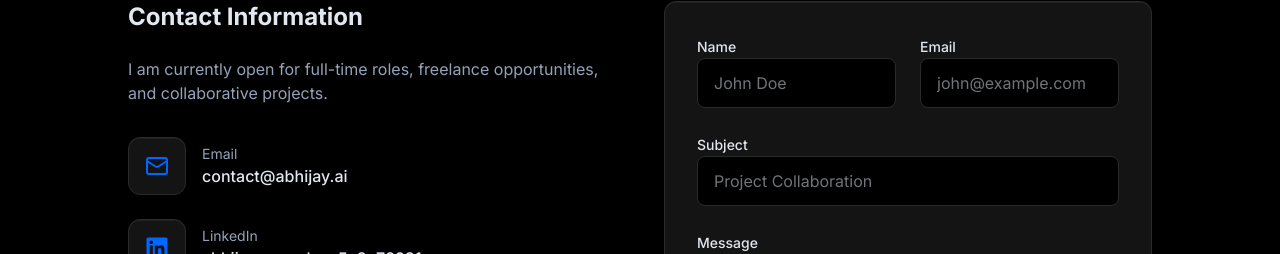
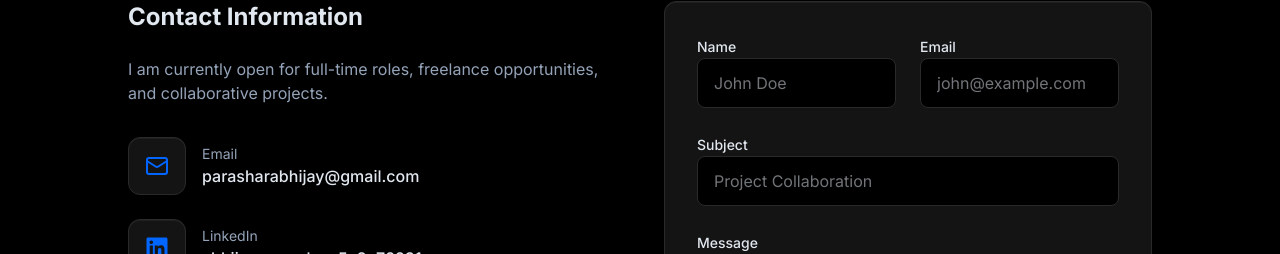
Before and after one commit to abhijay-10/portfolio, a Next.js app: page / in a window 1280 px wide. Shown: the part 10730-10984 px from the top of the page. Built offline with nearby package versions, Linux system fonts and the light colour scheme.

Commit message:
Update contact email and add small delay to navbar scroll

```diff
--- a/src/components/contact.tsx
+++ b/src/components/contact.tsx
@@ -86,13 +86,13 @@ export function Contact() {
             </p>
 
             <div className="space-y-6">
-              <a href="mailto:contact@abhijay.ai" className="flex items-center gap-4 group">
+              <a href="mailto:parasharabhijay@gmail.com" className="flex items-center gap-4 group">
                 <div className="p-4 glass-card group-hover:bg-primary/10 transition-colors">
                   <Mail className="w-6 h-6 text-primary" />
                 </div>
                 <div>
                   <div className="text-sm text-muted-foreground">Email</div>
-                  <div className="font-medium group-hover:text-primary transition-colors">contact@abhijay.ai</div>
+                  <div className="font-medium group-hover:text-primary transition-colors">parasharabhijay@gmail.com</div>
                 </div>
               </a>
 
--- a/src/components/navbar.tsx
+++ b/src/components/navbar.tsx
@@ -30,11 +30,14 @@ export function Navbar() {
   const handleNavClick = (e: React.MouseEvent<HTMLAnchorElement>, href: string) => {
     e.preventDefault();
     setIsMobileMenuOpen(false);
-    const targetId = href.replace("#", "");
-    const elem = document.getElementById(targetId);
-    if (elem) {
-      elem.scrollIntoView({ behavior: "smooth" });
-    }
+
+    setTimeout(() => {
+      const targetId = href.replace("#", "");
+      const elem = document.getElementById(targetId);
+      if (elem) {
+        elem.scrollIntoView({ behavior: "smooth" });
+      }
+    }, 100);
   };
 
   return (
```
